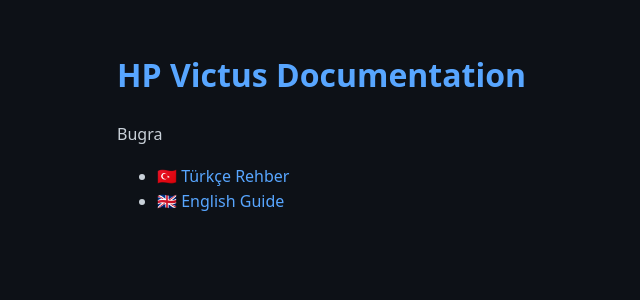
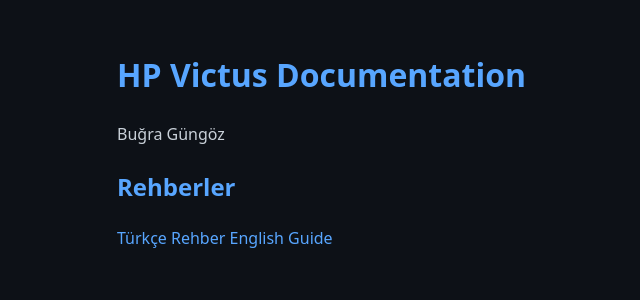
Before and after one commit to bugragungoz/HP-Victus-Hall-Effect-Sensor-Fix, a Jekyll site: the page built from index.md, in a window 1280 px wide. Shown: the top 300 px of the page, without its empty margins (23-663 px from the left). Built offline with Jekyll 4.4.1, drawn with Linux system fonts in a browser that asks for light colours.

Commit message:
Update index.md

```diff
--- a/index.md
+++ b/index.md
@@ -5,7 +5,9 @@ title: Home
 
 # HP Victus Documentation
 
-Bugra
+Buğra Güngöz
 
-- 🇹🇷 [Türkçe Rehber](README.md)
-- 🇬🇧 [English Guide](README_EN.md)
+## Rehberler
+
+[Türkçe Rehber](README.md)
+[English Guide](README_EN.md)
```
